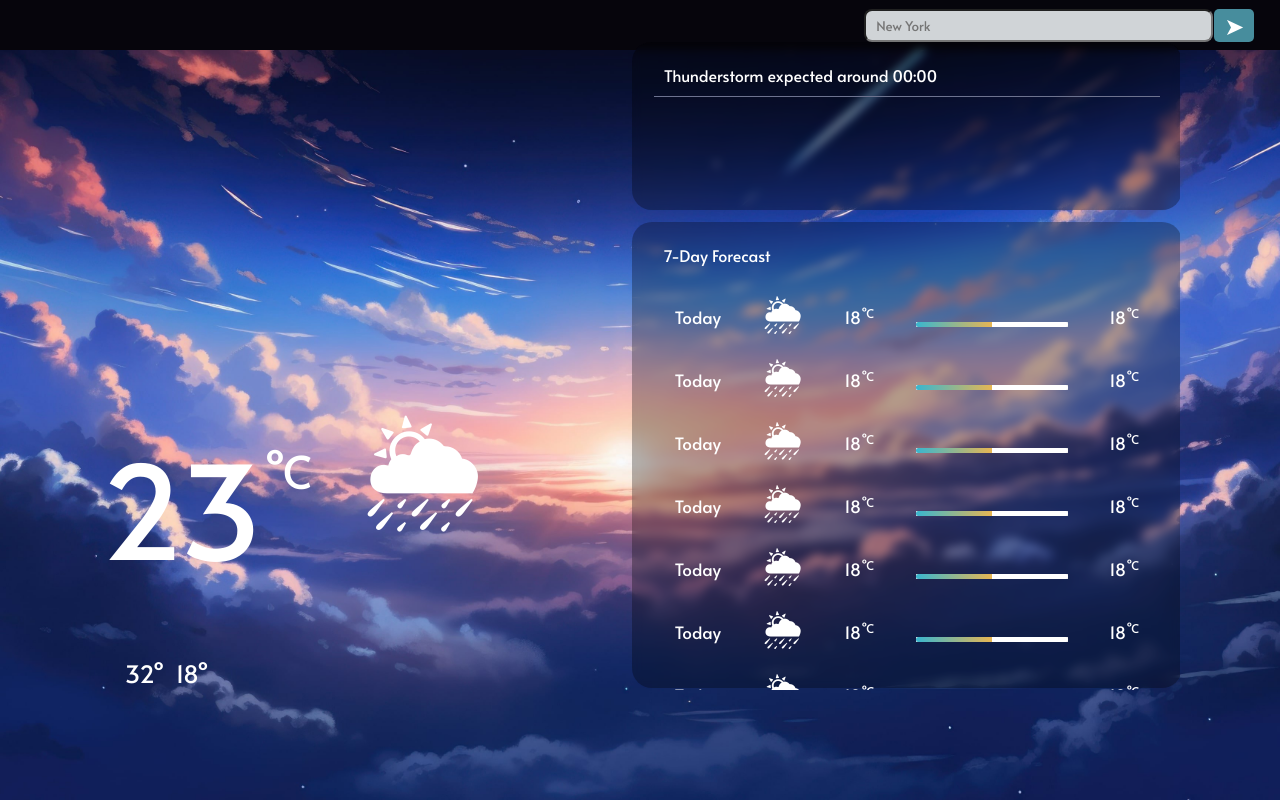
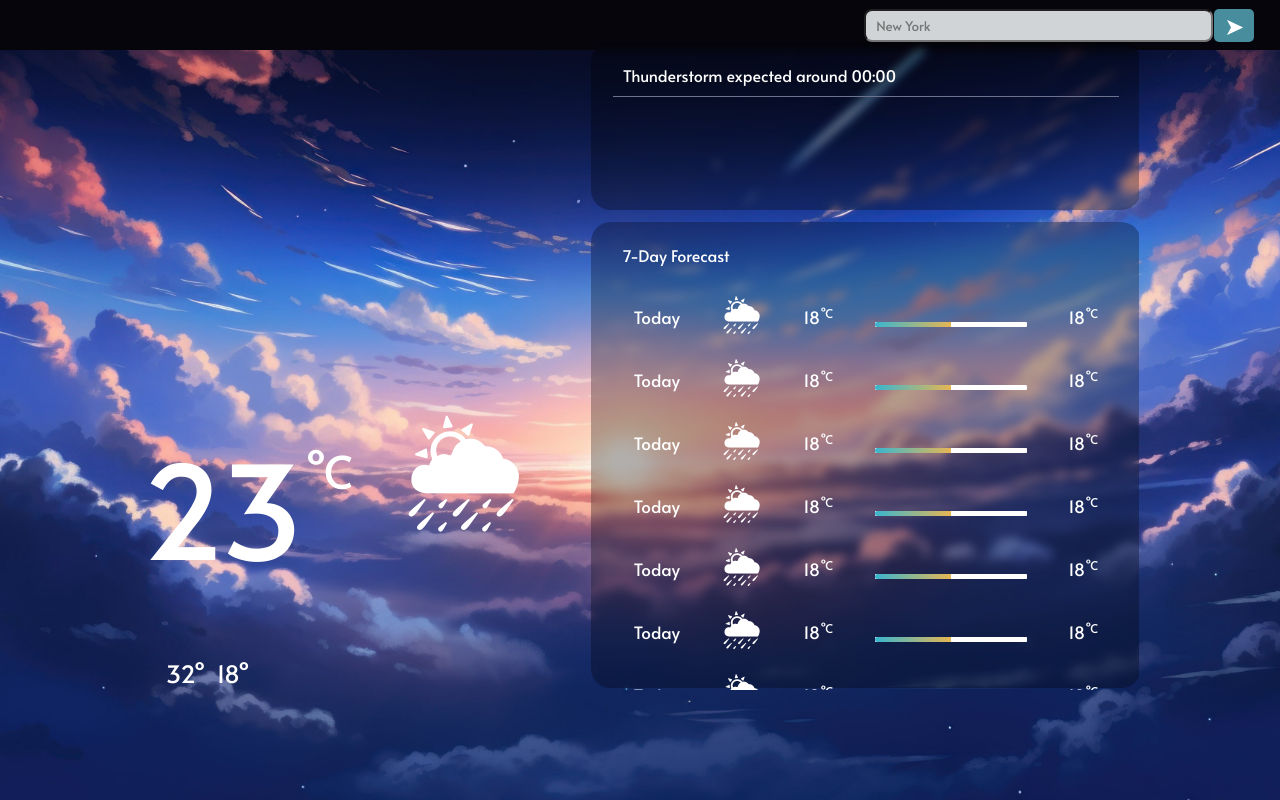
Before and after one commit to LunevaDariaa/weather-app, a website with bundled scripts: page index.html in a window 1280 px wide. Built offline with nearby package versions, Linux system fonts and the light colour scheme; no server answers; a web font is replaced by a local one.

Commit message:
udjusted style to fix bugs

```diff
--- a/style.css
+++ b/style.css
@@ -66,7 +66,7 @@ header {
   /* position: absolute; */
   display: flex;
   justify-content: center;
-  align-items: center;
+  align-items: flex-start;
   padding: 110px 0;
   margin-top: 50px;
   width: 100%;
@@ -75,9 +75,9 @@ header {
   /* background-color: #45a08b; */
 }
 .main_info_conteiner {
-  margin-right: 60px;
-  width: 25vw;
-  min-width: 470px;
+  margin-right: 5vw;
+  width: 30vw;
+  min-width: 300px;
   align-self: flex-end;
   height: 270px;
   /* background-color: #478d9d; */
```
